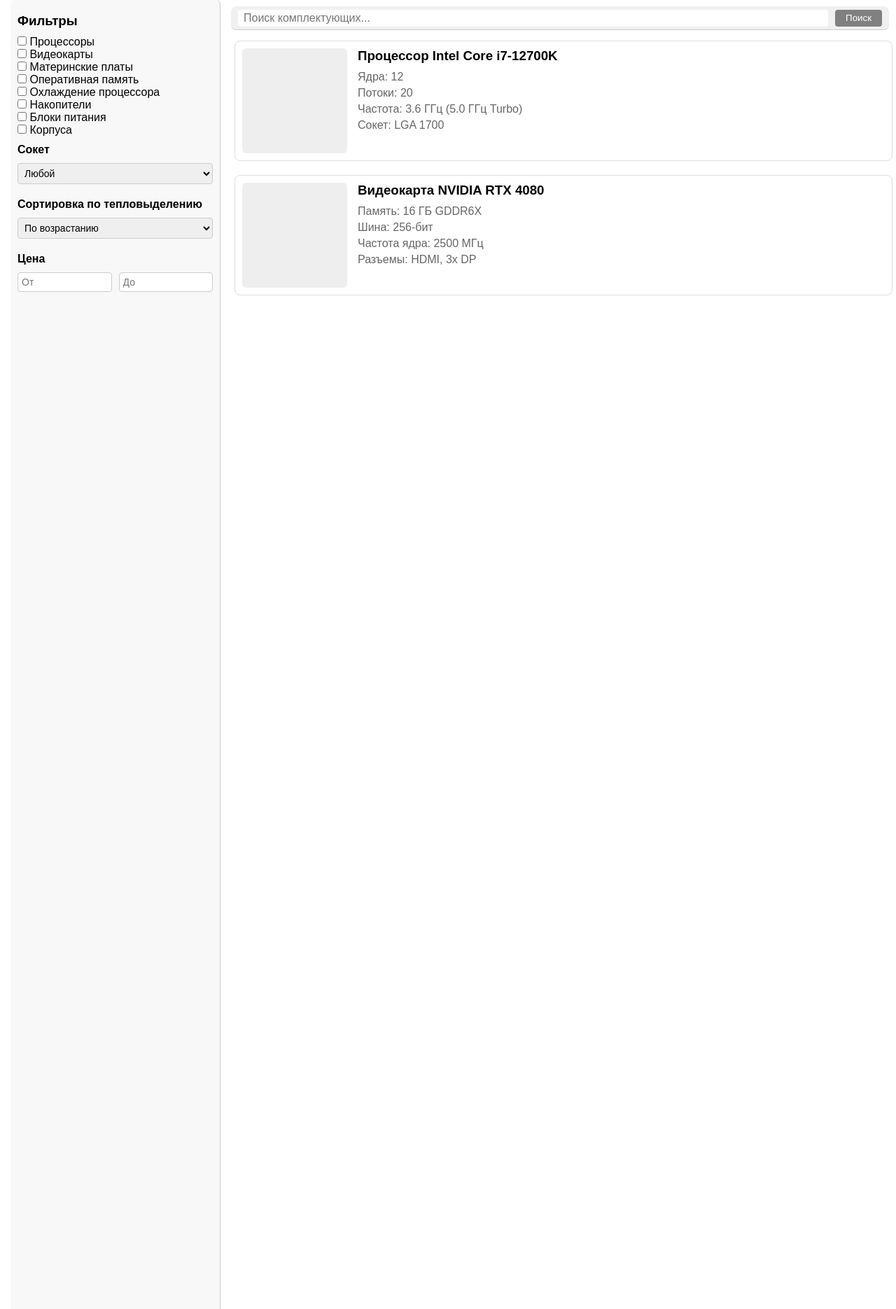
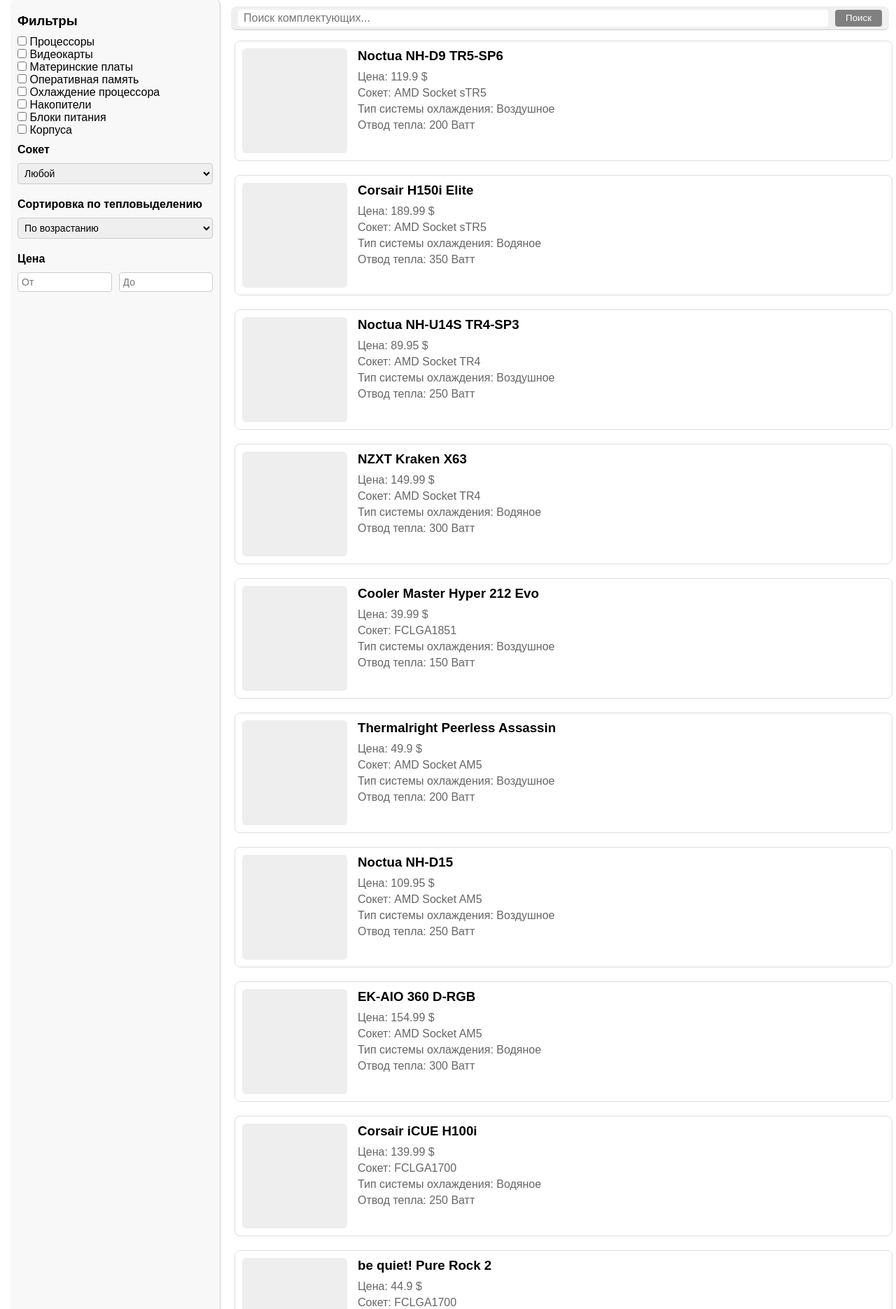
Before and after one commit to Yuri4ek/WebsiteFlask, a Flask app: page /choose_components/cooling_systems in a window 1280 px wide. Shown: the part 61-1931 px from the top of the page at 70% size. Run offline with Flask 3, Linux system fonts and the light colour scheme; data comes from the database, SQL or seed files in the repository.

Commit message:
Добавил вывод комплектующих

```diff
--- a/main.py
+++ b/main.py
@@ -22,11 +22,170 @@ def home():
     return render_template('main.html', user=user)
 
 
-@app.route('/choose_components/<components_type>')
-def choose_components(components_type):
+components_types = {'computer_cases': computer_cases.ComputerCases,
+                    'cooling_systems': cooling_systems.CoolingSystems,
+                    'memory_types': memory_types.MemoryTypes,
+                    'motherboards': motherboards.MotherBoards,
+                    'power_supplies': power_supplies.PowerSupplies,
+                    'processors': processors.Processors,
+                    'ram_modules': ram_modules.RamModules,
+                    'sockets': sockets.Sockets,
+                    'storage_devices': storage_devices.StorageDevices,
+                    'videocards': videocards.Videocards}
+
+
+@app.route('/choose_components/<component_type>')
+def choose_components(component_type):
+    component_class = components_types[component_type]
+
+    # все компоненты
+    db_sess = db_session.create_session()
+    components = db_sess.query(component_class).all()
+
+    displaying_components = []
+    if component_type == 'processors':
+        # достаем сокеты для процессоров
+        sockets_db = db_sess.query(sockets.Sockets).all()
+        current_sockets = {}
+        for socket in sockets_db:
+            current_sockets[socket.id] = socket.name
+        current_sockets[None] = "Неизвестно"
+
+        # делаем процессоры читабельнее
+        for component in components:
+            name = component.name
+            price = component.price
+            socket = current_sockets[component.socket_id]
+            cores, threads = component.cores_threads.split(' / ')
+            tdp = component.tdp
+
+            displaying_components.append((name,
+                                          f'Цена: {price} $',
+                                          f'Сокет: {socket}',
+                                          f'Ядра: {cores}',
+                                          f'Потоки: {threads}',
+                                          f'Потребление: {tdp} Ватт'))
+    if component_type == 'videocards':
+        # делаем видеокарты читабельнее
+        for component in components:
+            name = component.name
+            price = component.price
+            tdp = component.tdp
+
+            displaying_components.append((name,
+                                          f'Цена: {price} $',
+                                          f'Потребление: {tdp} Ватт'))
+    if component_type == 'motherboards':
+        # достаем сокеты для материнских плат
+        sockets_db = db_sess.query(sockets.Sockets).all()
+        current_sockets = {}
+        for socket in sockets_db:
+            current_sockets[socket.id] = socket.name
+        current_sockets[None] = "Неизвестно"
+
+        # достаем типы памяти для материнских плат
+        memory_types_db = db_sess.query(memory_types.MemoryTypes).all()
+        current_memory_types = {}
+        for memory_type in memory_types_db:
+            current_memory_types[memory_type.id] = memory_type.name
+        current_memory_types[None] = "Неизвестно"
+
+        # делаем материнские платы читабельнее
+        for component in components:
+            name = component.name
+            price = component.price
+            socket = current_sockets[component.socket_id]
+            memory_type = current_memory_types[component.memory_type_id]
+            m2_support = component.m2_support
+            form_factor = component.form_factor
+
+            displaying_components.append((name,
+                                          f'Цена: {price} $',
+                                          f'Сокет: {socket}',
+                                          f'Тип памяти: {memory_type}',
+                                          f'Поддержка m2 ssd: '
+                                          f'{"Есть" if m2_support else "Нет"}',
+                                          f'Форм-фактор: {form_factor}'))
+    if component_type == 'ram_modules':
+        # достаем типы памяти для оперативной памяти
+        memory_types_db = db_sess.query(memory_types.MemoryTypes).all()
+        current_memory_types = {}
+        for memory_type in memory_types_db:
+            current_memory_types[memory_type.id] = memory_type.name
+        current_memory_types[None] = "Неизвестно"
+
+        # делаем оперативную память читабельнее
+        for component in components:
+            name = component.name
+            price = component.price
+            memory_type = current_memory_types[component.memory_type_id]
+            capacity_gb = component.capacity_gb
+
+            displaying_components.append((name,
+                                          f'Цена: {price} $',
+                                          f'Тип памяти: {memory_type}',
+                                          f'Объём памяти: {capacity_gb}'))
+    if component_type == 'cooling_systems':
+        # достаем сокеты для систем охлаждения
+        sockets_db = db_sess.query(sockets.Sockets).all()
+        current_sockets = {}
+        for socket in sockets_db:
+            current_sockets[socket.id] = socket.name
+        current_sockets[None] = "Неизвестно"
+
+        # делаем системы охлаждения читабельнее
+        for component in components:
+            name = component.name
+            price = component.price
+            socket = current_sockets[component.socket_id]
+            type = component.type
+            tdp = component.tdp
+
+            displaying_components.append((name,
+                                          f'Цена: {price} $',
+                                          f'Сокет: {socket}',
+                                          f'Тип системы охлаждения: '
+                                          f'{"Воздушное" if type == "Air" else "Водяное"}',
+                                          f'Отвод тепла: {tdp} Ватт'))
+    if component_type == 'storage_devices':
+        # делаем накопители читабельнее
+        for component in components:
+            name = component.name
+            price = component.price
+            storage_type = component.storage_type
+            capacity_gb = component.capacity_gb
+
+            displaying_components.append((name,
+                                          f'Цена: {price} $',
+                                          f'Тип накопителя: {storage_type}',
+                                          f'Объём: {capacity_gb} Гб'))
+    if component_type == 'power_supplies':
+        # делаем БП читабельнее
+        for component in components:
+            name = component.name
+            price = component.price
+            form_factor = component.form_factor
+            power = component.power
+
+            displaying_components.append((name,
+                                          f'Цена: {price} $',
+                                          f'Форм-фактор: {form_factor}',
+                                          f'Мощность: {power} Ватт'))
+    if component_type == 'computer_cases':
+        # делаем корпуса читабельнее
+        for component in components:
+            name = component.name
+            price = component.price
+            form_factor = component.form_factor
+
+            displaying_components.append((name,
+                                          f'Цена: {price} $',
+                                          f'Форм-фактор: {form_factor}'))
+
     return render_template('search_components.html',
                            user=user,
-                           component=components_type)
+                           component_type=component_type,
+                           components=displaying_components)
 
 
 if __name__ == '__main__':
--- a/templates/search_components.html
+++ b/templates/search_components.html
@@ -18,7 +18,7 @@
         </div>
 
         <!-- Динамические фильтры в зависимости от категории -->
-        {% if component == "processors" %}
+        {% if component_type == "processors" %}
             <h4>Сокет</h4>
             <select name="socket">
                 <option value="">Любой</option>
@@ -31,13 +31,13 @@
                 <option value="asc">По возрастанию</option>
                 <option value="desc">По убыванию</option>
             </select>
-        {% elif component == "videocards" %}
+        {% elif component_type == "videocards" %}
             <h4>Сортировка по мощности</h4>
             <select name="power_sort">
                 <option value="asc">По возрастанию</option>
                 <option value="desc">По убыванию</option>
             </select>
-        {% elif component == "motherboards" %}
+        {% elif component_type == "motherboards" %}
             <h4>Сокет</h4>
             <select name="socket">
                 <option value="">Любой</option>
@@ -58,7 +58,7 @@
                 <option value="Micro-ATX">Micro-ATX</option>
                 <option value="Mini-ITX">Mini-ITX</option>
             </select>
-        {% elif component == "ram_modules" %}
+        {% elif component_type == "ram_modules" %}
             <h4>Тип</h4>
             <select name="memory_type">
                 <option value="">Любой</option>
@@ -72,7 +72,7 @@
                 <option value="16">16</option>
                 <option value="32">32</option>
             </select>
-        {% elif component == "cooling_systems" %}
+        {% elif component_type == "cooling_systems" %}
             <h4>Сокет</h4>
             <select name="socket">
                 <option value="">Любой</option>
@@ -85,7 +85,7 @@
                 <option value="asc">По возрастанию</option>
                 <option value="desc">По убыванию</option>
             </select>
-        {% elif component == "storage_devices" %}
+        {% elif component_type == "storage_devices" %}
             <h4>Тип</h4>
             <select name="storage_type">
                 <option value="">Любой</option>
@@ -100,7 +100,7 @@
                 <option value="512">512</option>
                 <option value="1000">1000</option>
             </select>
-        {% elif component == "power_supplies" %}
+        {% elif component_type == "power_supplies" %}
             <h4>Сортировка по мощности</h4>
             <select name="power_sort">
                 <option value="asc">По возрастанию</option>
@@ -124,26 +124,17 @@
             <button>Поиск</button>
         </div>
         <div class="components">
-            <div class="component-item">
-                <div class="component-image"></div>
-                <div class="component-info">
-                    <h3>Процессор Intel Core i7-12700K</h3>
-                    <p>Ядра: 12</p>
-                    <p>Потоки: 20</p>
-                    <p>Частота: 3.6 ГГц (5.0 ГГц Turbo)</p>
-                    <p>Сокет: LGA 1700</p>
+            {% for component in components %}
+                <div class="component-item">
+                    <div class="component-image"></div>
+                    <div class="component-info">
+                        <h3>{{ component[0] }}</h3>
+                        {% for el in component[1:] %}
+                            <p>{{ el }}</p>
+                        {% endfor %}
+                    </div>
                 </div>
-            </div>
-            <div class="component-item">
-                <div class="component-image"></div>
-                <div class="component-info">
-                    <h3>Видеокарта NVIDIA RTX 4080</h3>
-                    <p>Память: 16 ГБ GDDR6X</p>
-                    <p>Шина: 256-бит</p>
-                    <p>Частота ядра: 2500 МГц</p>
-                    <p>Разъемы: HDMI, 3x DP</p>
-                </div>
-            </div>
+            {% endfor %}
         </div>
     </div>
 </div>
```
